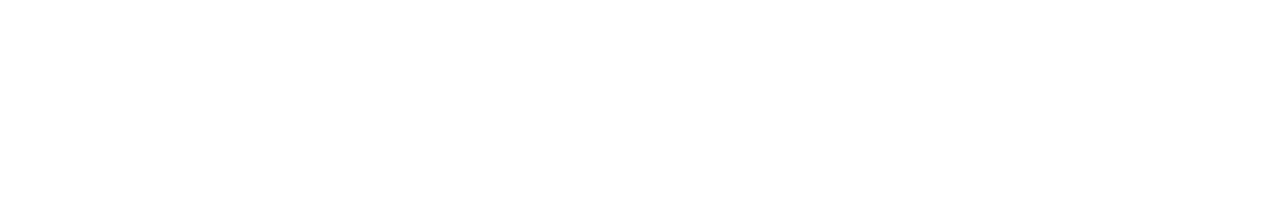
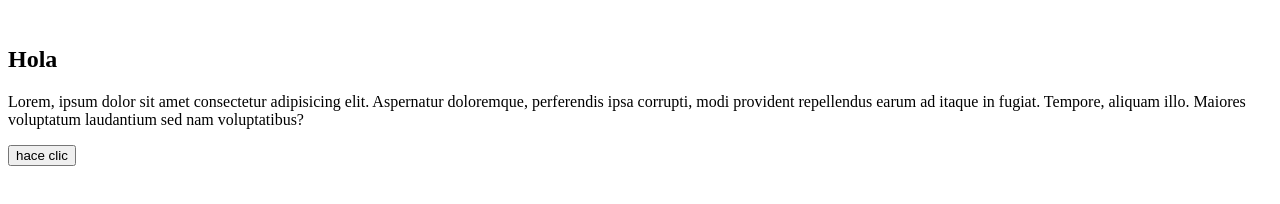
Before and after one commit to geromeih/pruebaTT, a plain HTML site: page index.html in a window 1280 px wide. Drawn offline with Linux system fonts and the light colour scheme.

Commit message:
terminé de realizar la primera sección HTML

```diff
--- a/index.html
+++ b/index.html
@@ -15,7 +15,11 @@
         </nav>
     </header>
     <main>
-        <section></section>
+        <section>
+            <h1>Hola </h1>
+            <p>Lorem, ipsum dolor sit amet consectetur adipisicing elit. Aspernatur doloremque, perferendis ipsa corrupti, modi provident repellendus earum ad itaque in fugiat. Tempore, aliquam illo. Maiores voluptatum laudantium sed nam voluptatibus?</p>
+        </section>
+        <button>hace clic</button>
         <section></section>
         <section></section>
         <section></section>
```
